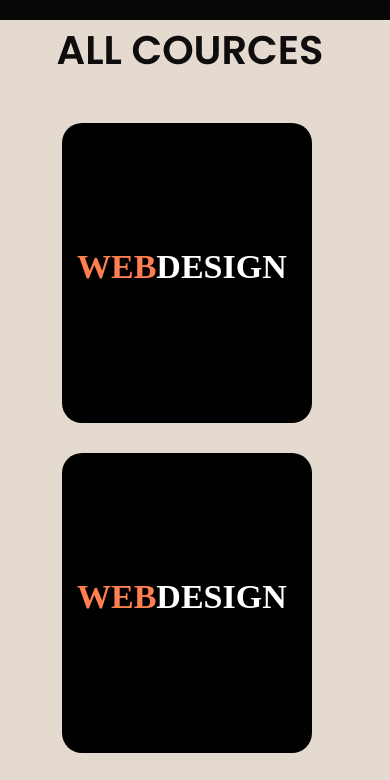
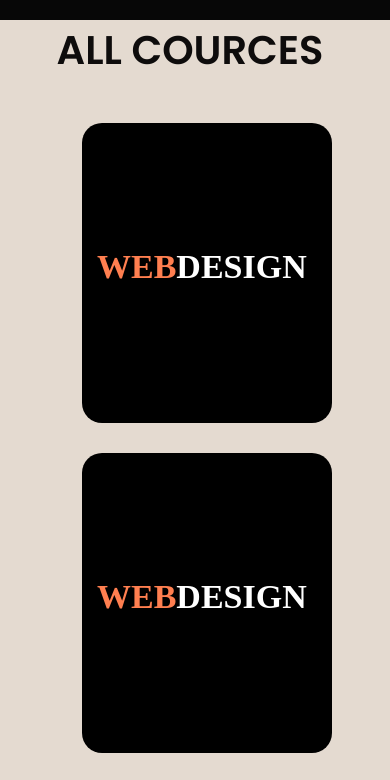
Before and after one commit to samratabduljalil/freeresource, a plain HTML site: page index.html in a window 390 px wide. Shown: the part 700-1480 px from the top of the page. Drawn offline with nearby package versions, Linux system fonts and the light colour scheme.

Commit message:
Add files via upload

```diff
--- a/styles.css
+++ b/styles.css
@@ -122,10 +122,19 @@ color: chocolate;
         grid-template-columns: 1fr;
     }
     .card{
- margin-left: 22px;
- margin-right: 100px;
+ margin-left: 42px;
+ margin-right: 80px;
 
     }
+    .card:hover{
+
+        margin-bottom: 10px;
+        margin-left: 30px;
+        margin-right: 30px;
+        transition: .40s;
+
+
+       }
     .course_text{
         margin-left: 40px;
         margin-right: 50px;
```
Also changed, not shown: page_styles.css (+8 -1 lines).
